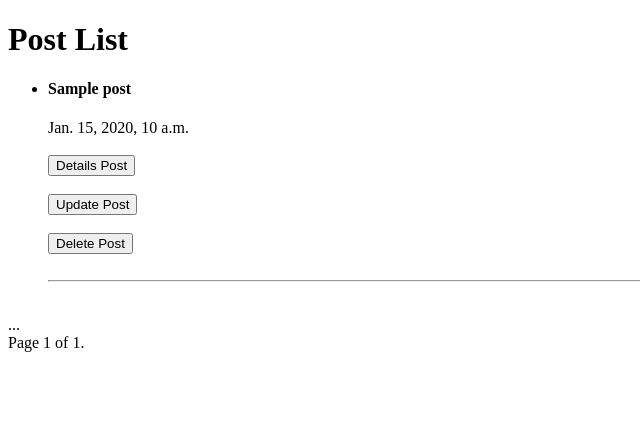
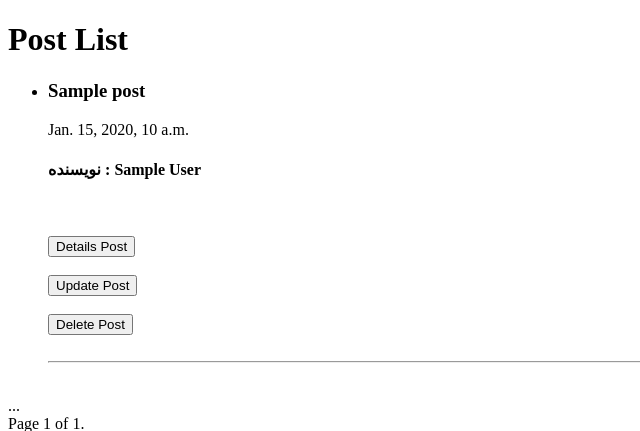
Before and after one commit to Mohamad-Ep/Django-Advanced-Blog, a Django app: page /blog/posts/ in a window 1280 px wide. Shown: the top 431 px of the page, without its empty margins (0-640 px from the left). Run offline with Django 5.2, Linux system fonts and the light colour scheme; a user stored in the database is signed in; tables that the repository leaves empty hold one stand-in row (values such as "Sample post").

Commit message:
Feat: Change author field in Post class in blog

```diff
--- a/core/blog/models.py
+++ b/core/blog/models.py
@@ -1,7 +1,6 @@
 from django.db import models
 from datetime import datetime
 from django.utils.translation import gettext_lazy as _
-from accounts.models import User
 # __________________________________________________________
 
 class Post(models.Model):
@@ -15,7 +14,7 @@ class Post(models.Model):
     published_date = models.DateTimeField(default=datetime.now,verbose_name='تاریخ انتشار')
     image = models.ImageField(null=True,blank=True,verbose_name='عکس مقاله')
 
-    author = models.ForeignKey(User, verbose_name='نویسنده', on_delete=models.CASCADE,related_name='blogs')
+    author = models.ForeignKey('accounts.Profile', verbose_name='نویسنده', on_delete=models.CASCADE,related_name='blogs')
     category = models.ForeignKey("Category", verbose_name='دسته بندی', on_delete=models.CASCADE,related_name='blogs')
 
     def __str__(self):
--- a/core/templates/blog/post_list.html
+++ b/core/templates/blog/post_list.html
@@ -14,9 +14,10 @@
         <ul>
             {% for post in posts %}
                 <li>
-                    <h4>{{post}}</h4>
-                    <span>{{post.published_date}}</span><br><br>
-                    <div>
+                    <h3>{{post}}</h3>
+                    <span>{{post.published_date}}</span>
+                    <h4>نویسنده : {{post.author.first_name}} {{post.author.last_name}}</h4>
+                    <div><br><br>
                         <a href="{% url 'blog:post_details' pk=post.id %}">
                             <button>Details Post</button>
                         </a>
```
Also changed, not shown: core/blog/migrations/0002_post_description_alter_post_author.py (added), core/blog/migrations/0003_remove_post_description.py (added).
